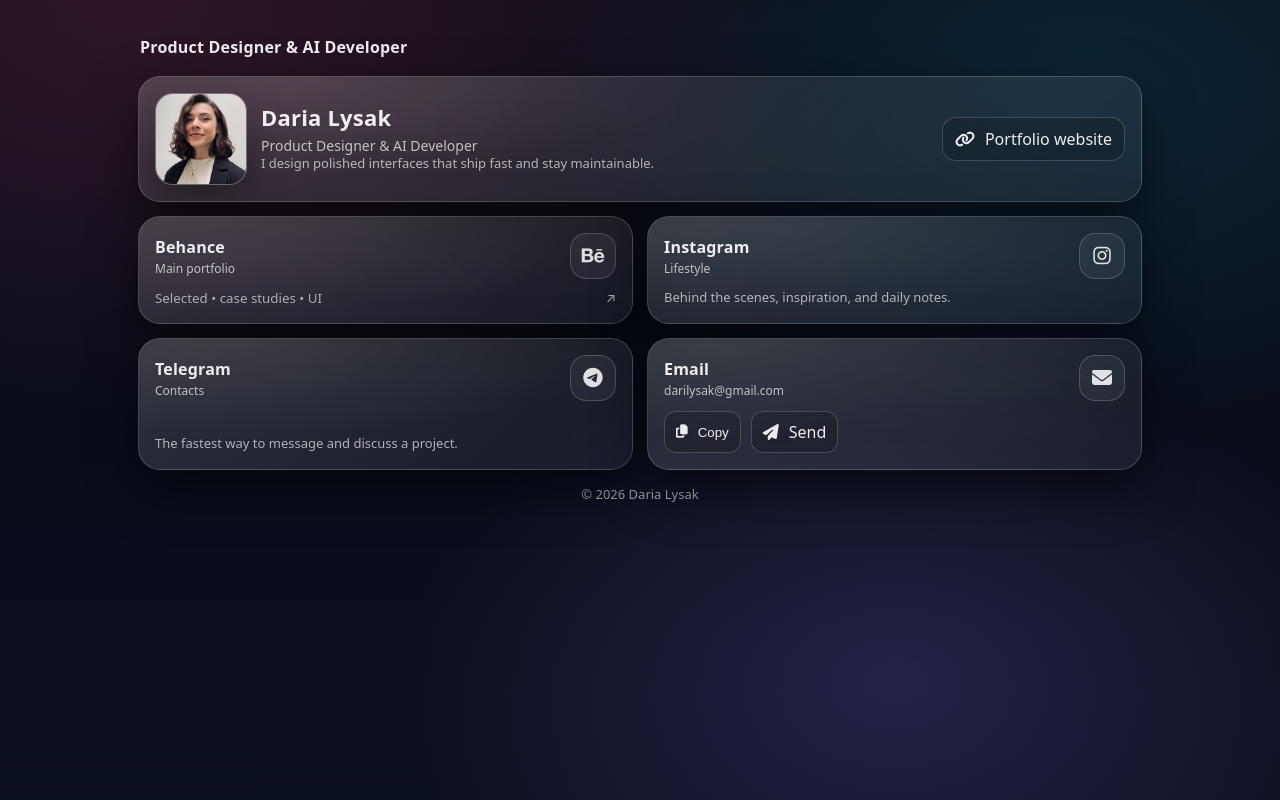
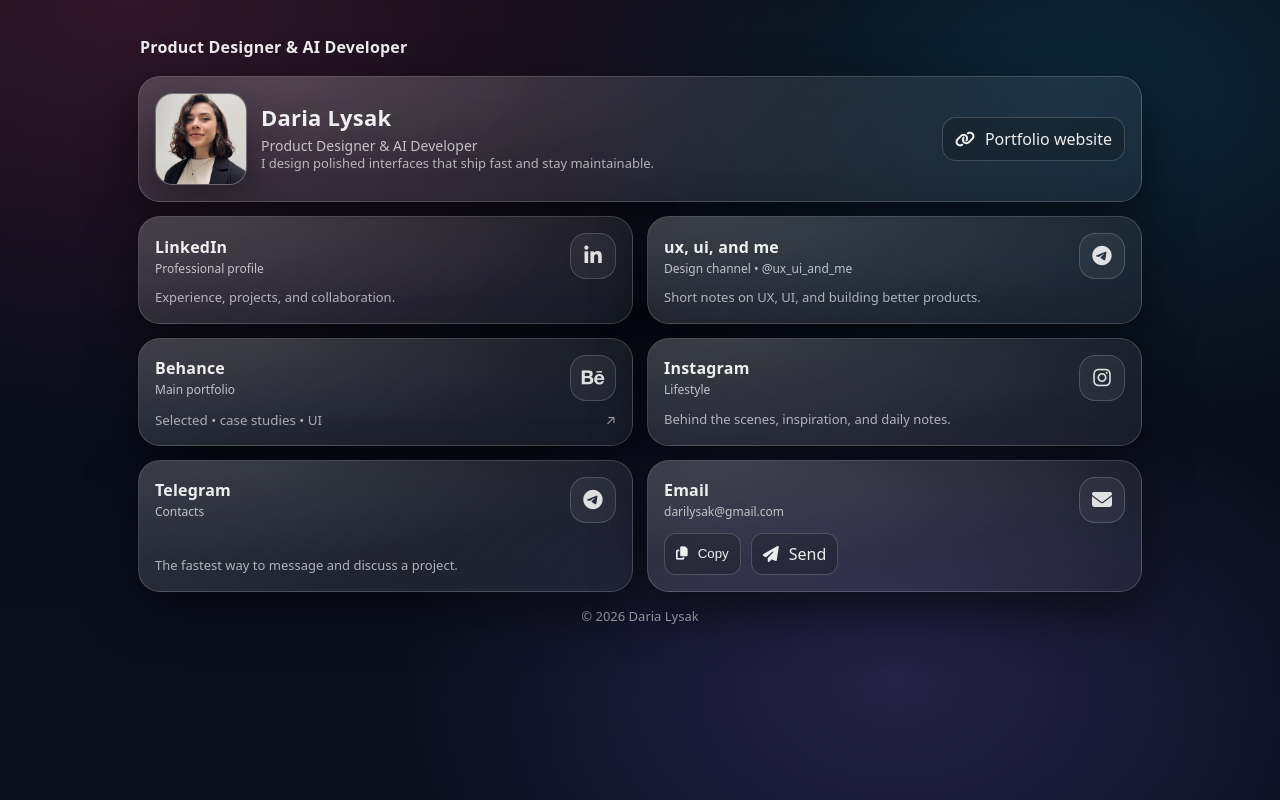
Before and after one commit to darlys11/FindMe, a plain HTML site: page index.html in a window 1280 px wide. Drawn offline with Linux system fonts and the light colour scheme.

Commit message:
add linkedin and telegram cards

```diff
--- a/index.html
+++ b/index.html
@@ -421,6 +421,54 @@
           </div>
         </section>
 
+        <section class="grid-secondary" aria-label="Featured links">
+          <!-- LinkedIn -->
+          <a
+            class="card social"
+            style="--brand: #0a66c2"
+            href="https://www.linkedin.com/in/daria-lysak-ui-ux-designer/"
+            target="_blank"
+            rel="noreferrer"
+            aria-label="Open LinkedIn profile"
+          >
+            <div class="card-inner" aria-label="LinkedIn card">
+              <div class="top">
+                <div class="label">
+                  <strong>LinkedIn</strong>
+                  <span>Professional profile</span>
+                </div>
+                <span class="icon-wrap" aria-hidden="true">
+                  <i class="fa-brands fa-linkedin-in" aria-hidden="true"></i>
+                </span>
+              </div>
+              <p class="hint" style="margin: 0">Experience, projects, and collaboration.</p>
+            </div>
+          </a>
+
+          <!-- Telegram channel -->
+          <a
+            class="card social"
+            style="--brand: #229ed9"
+            href="https://t.me/ux_ui_and_me"
+            target="_blank"
+            rel="noreferrer"
+            aria-label="Open Telegram channel ux, ui, and me"
+          >
+            <div class="card-inner" aria-label="Telegram channel card">
+              <div class="top">
+                <div class="label">
+                  <strong>ux, ui, and me</strong>
+                  <span>Design channel • @ux_ui_and_me</span>
+                </div>
+                <span class="icon-wrap" aria-hidden="true">
+                  <i class="fa-brands fa-telegram" aria-hidden="true"></i>
+                </span>
+              </div>
+              <p class="hint" style="margin: 0">Short notes on UX, UI, and building better products.</p>
+            </div>
+          </a>
+        </section>
+
         <section class="grid-secondary" aria-label="Links grid">
           <!-- Behance -->
           <a
```
